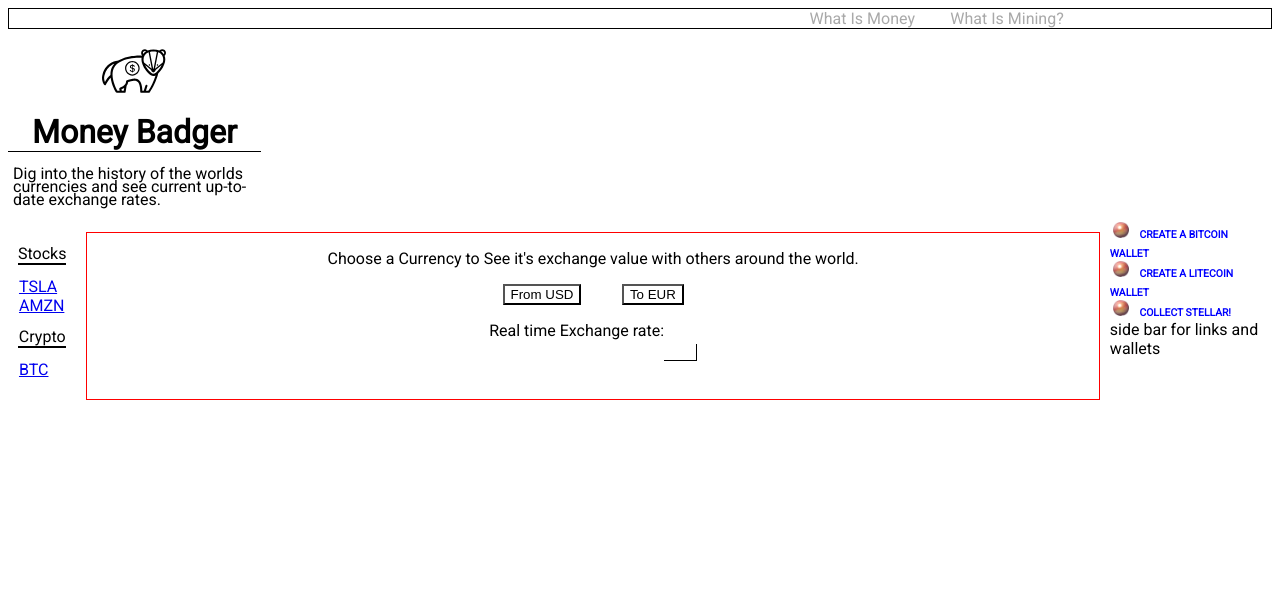
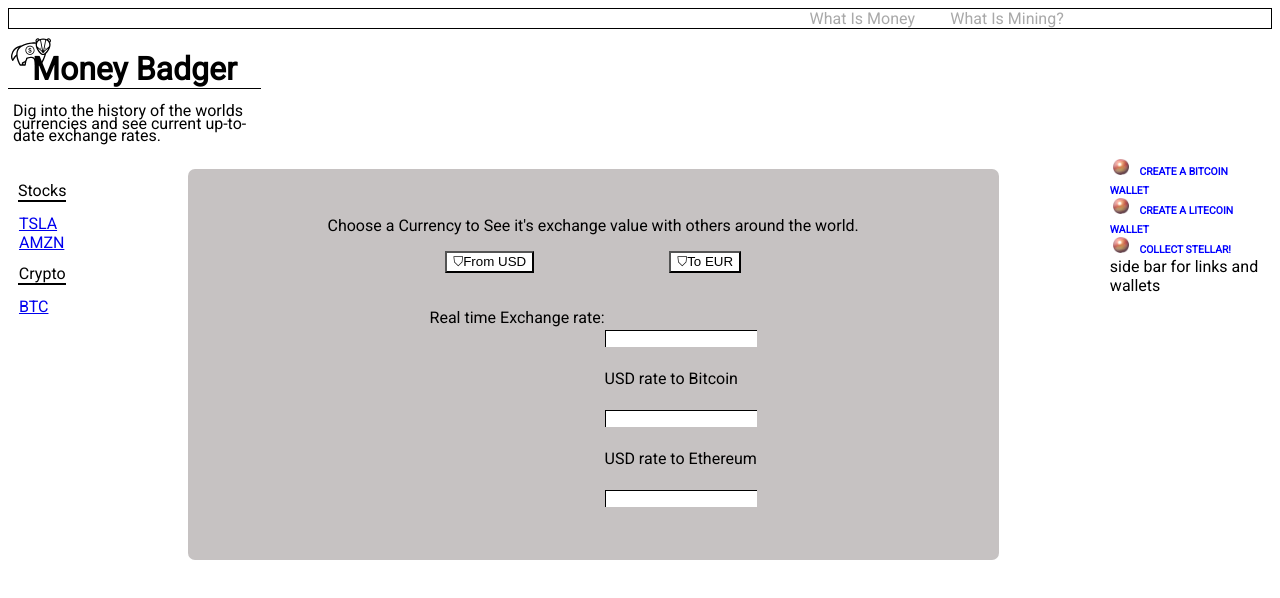
Before and after one commit to Winter-Hackathon/Money-Badger-front-end, a React (Create React App) app: page / in a window 1280 px wide. Shown: the top 598 px of the page. Built offline with nearby package versions, Linux system fonts and the light colour scheme; no server answers.

Commit message:
added better home page

```diff
--- a/src/comp/Header.js
+++ b/src/comp/Header.js
@@ -6,8 +6,10 @@ function Home() {
     return (
         <>
         <div className="header">
-            <img src={logo} className="App-logo" alt="logo" />
-            <h1 className="header-title">Money Badger</h1>
+            <div>
+                <img src={logo} className="App-logo" alt="logo" />
+                <h1 className="header-title">Money Badger</h1>
+            </div>
             <p className="header-tagline">
             Dig into the history of the worlds currencies and see current up-to-date exchange
             rates.
--- a/src/comp/HomeComp/Home.js
+++ b/src/comp/HomeComp/Home.js
@@ -2,7 +2,6 @@ import React , { useEffect, useState } from 'react';
 import './home.css';
 
 import Axios from 'axios';
-import { functionTypeAnnotation } from '@babel/types';
 
 export default function Home() {
     // holds the type of currency being exchanged from
@@ -14,6 +13,9 @@ export default function Home() {
     // state used to handle the drop down menu
     const [fMenu, setfMenu] = useState(false) // handles selecting the from currency
     const [tMenu, settMenu] = useState(false) // handles selecting the to currency
+    // stores the values of rates for bitcoin and ETH
+    const [BTX, setBTX] = useState(null)
+    const [ETX, setETX] = useState(null)
 
 useEffect(() => {
     // this GET handles the exchange rates
@@ -23,22 +25,40 @@ useEffect(() => {
         ? setEx(0)
         : setEx(response.data['Realtime Currency Exchange Rate']["5. Exchange Rate"])
     }).catch(error =>{console.log(error)})
+    // this generate a value for the initial FROM currency into  bit coin so it can be displayed along side what the user is looking for. This is for BitCoin BTC
+    Axios.get(`https://www.alphavantage.co/query?function=CURRENCY_EXCHANGE_RATE&from_currency=${From}&to_currency=BTC&apikey=ACT64CZ1Z26W5JYR`)
+    .then(response =>{
+        response.data['Realtime Currency Exchange Rate']["5. Exchange Rate"] === undefined
+        ? setBTX(0)
+        : setBTX(response.data['Realtime Currency Exchange Rate']["5. Exchange Rate"])
+    }).catch(error =>{console.log(error)})
+    // this generate a value for the initial FROM currency into  bit coin so it can be displayed along side what the user is looking for. This is for Ethereum ETH
+    Axios.get(`https://www.alphavantage.co/query?function=CURRENCY_EXCHANGE_RATE&from_currency=${From}&to_currency=ETH&apikey=ACT64CZ1Z26W5JYR`)
+    .then(response =>{
+        response.data['Realtime Currency Exchange Rate']["5. Exchange Rate"] === undefined
+        ? setETX(0)
+        : setETX(response.data['Realtime Currency Exchange Rate']["5. Exchange Rate"])
+    }).catch(error =>{console.log(error)})
 }, [From, To])
 
 // these functions changes th currency being converted
 function UpdateFrom(fx){
     if(fx === From){
-        console.log('Already on that one!')
+        console.log('Already on that one!');
+        setfMenu(false);
     } else{
-        setFrom(fx)
+        setFrom(fx);
+        setfMenu(false);
     }
 }
 
 function UpdateTo(fx){
     if(fx === To){
         console.log('Already on that one!')
+        settMenu(false);
     } else{
-        setTo(fx)
+        setTo(fx);
+        settMenu(false);
     }
 }
 
@@ -49,7 +69,7 @@ function UpdateTo(fx){
 
                     <div className="drop-menu">
                     <button onClick={fMenu ? () => setfMenu(false) : () => setfMenu(true)}>
-                    From {From}</button>
+                    ⛉From {From}</button>
                     {fMenu ?
                     (   <div className="drop-menu-contents">
                            <button
@@ -69,7 +89,7 @@ function UpdateTo(fx){
 
                     <div className="drop-menu">
                     <button onClick={tMenu ? () => settMenu(false) : () => settMenu(true)}>
-                    To {To}</button>
+                    ⛉To {To}</button>
                     {tMenu ?
                     (   <div className="drop-menu-contents">
                            <button
@@ -89,7 +109,18 @@ function UpdateTo(fx){
 
             </div>
             <div className="display-block">
-                Real time Exchange rate: <br/><h5 className="ExRate">{Ex === undefined ? 0 : Ex}</h5>
+                Real time Exchange rate: <br/>
+                <div className="exchange-block">
+                    <div>
+                        <h5 className="ExRate">{Ex === undefined ? 0 : Ex}</h5>
+                    </div>
+                    <div>
+                    {From} rate to Bitcoin<h5 className="ExRate">{BTX === undefined ? 0 : BTX}</h5>
+                    </div>
+                    <div>
+                    {From} rate to Ethereum<h5 className="ExRate">{ETX === undefined ? 0 : ETX}</h5>
+                    </div>
+                </div>
             </div>
         </div>
     )
--- a/src/comp/HomeComp/home.css
+++ b/src/comp/HomeComp/home.css
@@ -1,5 +1,10 @@
 .homepage{
-    border: red 1px solid;
+    background-color: rgb(198, 194, 194);
+    /* change to a more suitable height later */
+    margin: 0 10%;
+    padding: 3%;
+    border-radius: 7px;
+    position: relative;
 }
 
 .choice-block{
@@ -10,13 +15,15 @@
 }
 
 .drop-menu{
-    margin: 0 2%;
+    margin: 0 9%;
+    background-color: white;
 }
 
 .drop-menu-contents{
     display: flex;
     flex-direction: column;
     border: 1px solid grey;
+    background-color: transparent;
 }
 
 .drop-menu-contents-button{
@@ -35,7 +42,7 @@
 .display-block{
     display: flex;
     justify-content: center;
-    margin: 2vmin;
+    padding-top: 35px;
 }
 
 .homepage-title-block{
@@ -44,6 +51,12 @@
 
 .ExRate{
     padding: 1vmin 2vmin;
-    border-bottom: 1px solid black;
-    border-right: 1px solid black;
+    border-left: 1px solid black;
+    border-top: 1px solid black;
+    background-color: #ffffff;
 }
+
+.exchange-block{
+    display: flex;
+    flex-direction: column;
+}
--- a/src/comp/header.css
+++ b/src/comp/header.css
@@ -6,9 +6,8 @@
 
 .App-logo {
     display: flex;
-    padding: 10px;
-    margin: 0 auto;
-    height: 8vmin;
+    padding: 3px;
+    height: 5vmin;
   }
 
 .header{
@@ -20,6 +19,7 @@ text-align: center;
 font-size: 4vmin;
 margin: 0 auto;
 border-bottom: solid black 1px;
+margin-top: -10%;
 }
 
 .header-tagline{
```
Also changed, not shown: 2 other files (tests, documents, lock files or other folders).
